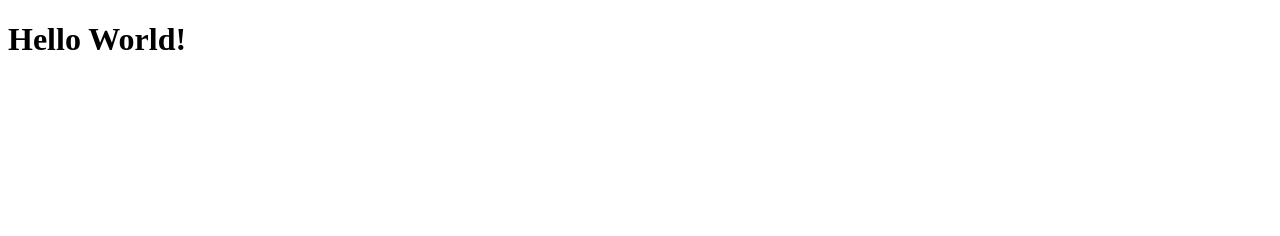
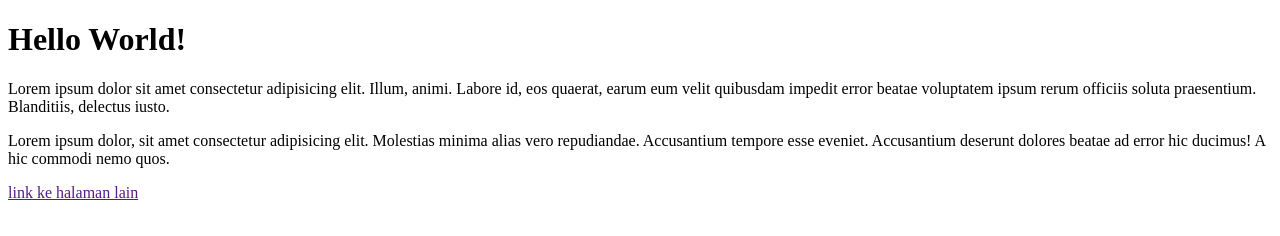
Before and after one commit to bayumaulanna/rekweb-pertemuan2-latihan1, a plain HTML site: page index.html in a window 1280 px wide. Drawn offline with Linux system fonts and the light colour scheme.

Commit message:
Menambahkan dua paragraf dan satu buah link

```diff
--- a/index.html
+++ b/index.html
@@ -8,5 +8,9 @@
 </head>
 <body>
     <h1>Hello World!</h1>
+    <p>Lorem ipsum dolor sit amet consectetur adipisicing elit. Illum, animi. Labore id, eos quaerat, earum eum velit quibusdam impedit error beatae voluptatem ipsum rerum officiis soluta praesentium. Blanditiis, delectus iusto.</p>
+    <p>Lorem ipsum dolor, sit amet consectetur adipisicing elit. Molestias minima alias vero repudiandae. Accusantium tempore esse eveniet. Accusantium deserunt dolores beatae ad error hic ducimus! A hic commodi nemo quos.</p>
+
+    <a href="">link ke halaman lain</a>
 </body>
 </html>
```
